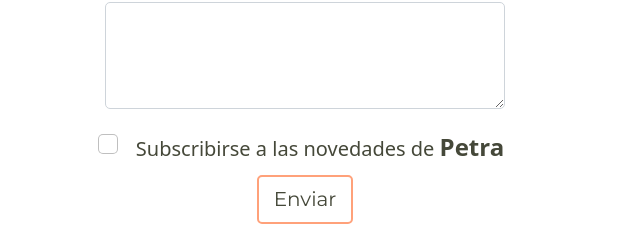
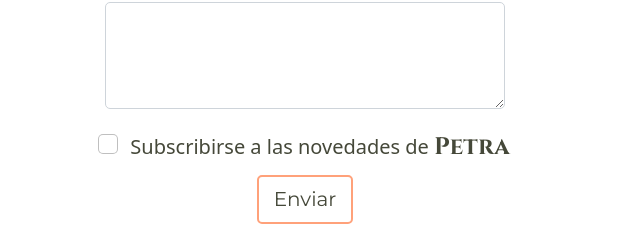
Before and after one commit to jpereyraacevedo/Petra, a website: page contactanos.html in a window 1280 px wide. Shown: the part 494-734 px from the top of the page, 335-975 px from the left. Drawn offline with nearby package versions, Linux system fonts and the light colour scheme.

Commit message:
Correccion fuente

```diff
--- a/css/estilos2.css
+++ b/css/estilos2.css
@@ -1,5 +1,6 @@
 * {
     font-size: 20px;
+    font-family: ;
 }
 
 * {
@@ -85,6 +86,15 @@ ul li:hover ul {
 .container {
     max-width: 1200px;
     margin: auto;
+}
+
+.letra {
+    font-family: 'Cinzel';
+}
+
+.letra2 {
+    font-family: 'Cinzel';
+    font-size: 14px;
 }
 
 .footer__margin {
--- a/scss/prueba.scss
+++ b/scss/prueba.scss
@@ -33,18 +33,18 @@ ul{
     }
 }
 
-@mixin font-cinzel {
-    font-family: 'Cinzel';
-}
+// @mixin font-cinzel {
+//     font-family: 'Cinzel';
+// }
 
-li {
-    @include font-cinzel()
-}
+// li {
+//     @include font-cinzel()
+// }
 
-.letra {
-    @include font-cinzel()
-}
+// .letra {
+//     @include font-cinzel()
+// }
 
-.letra2 {
-    @include font-cinzel()
-}
+// .letra2 {
+//     @include font-cinzel()
+// }
```
Also changed, not shown: contactanos.html (+0 -10 lines).
